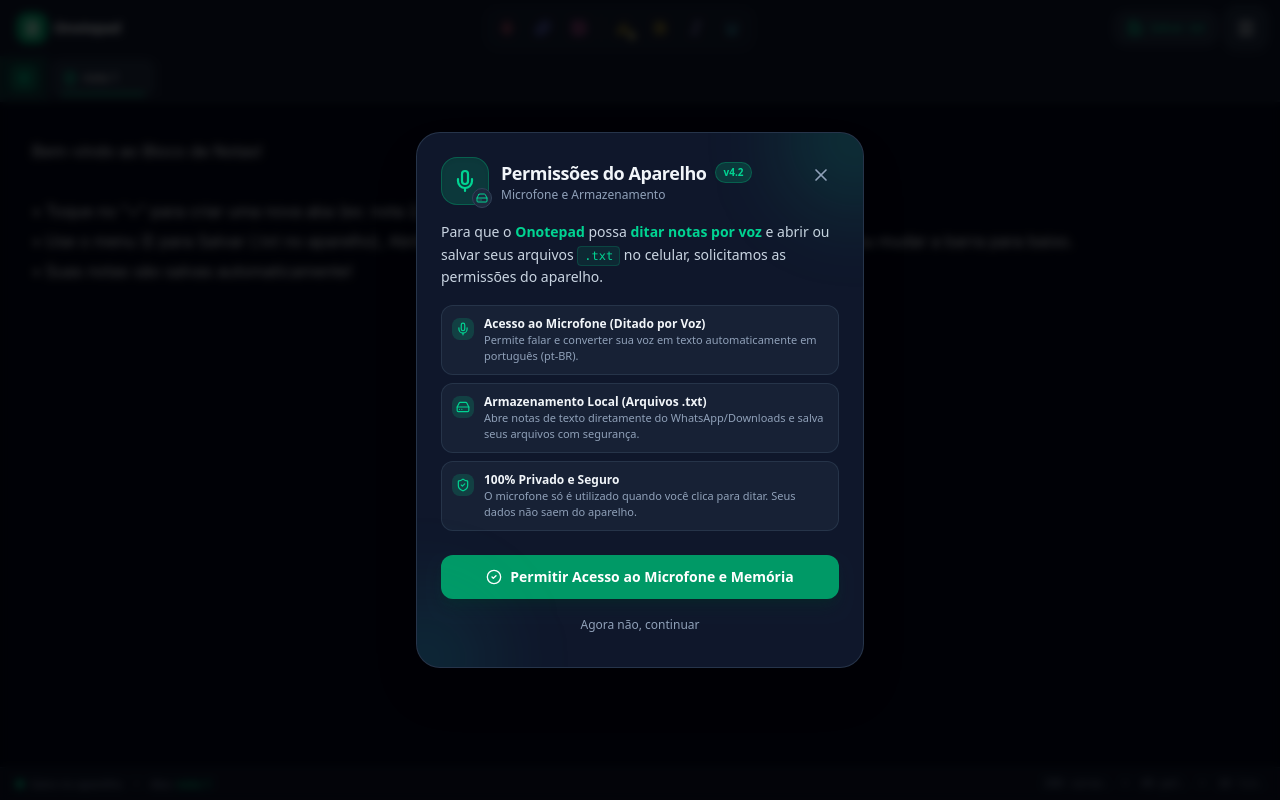
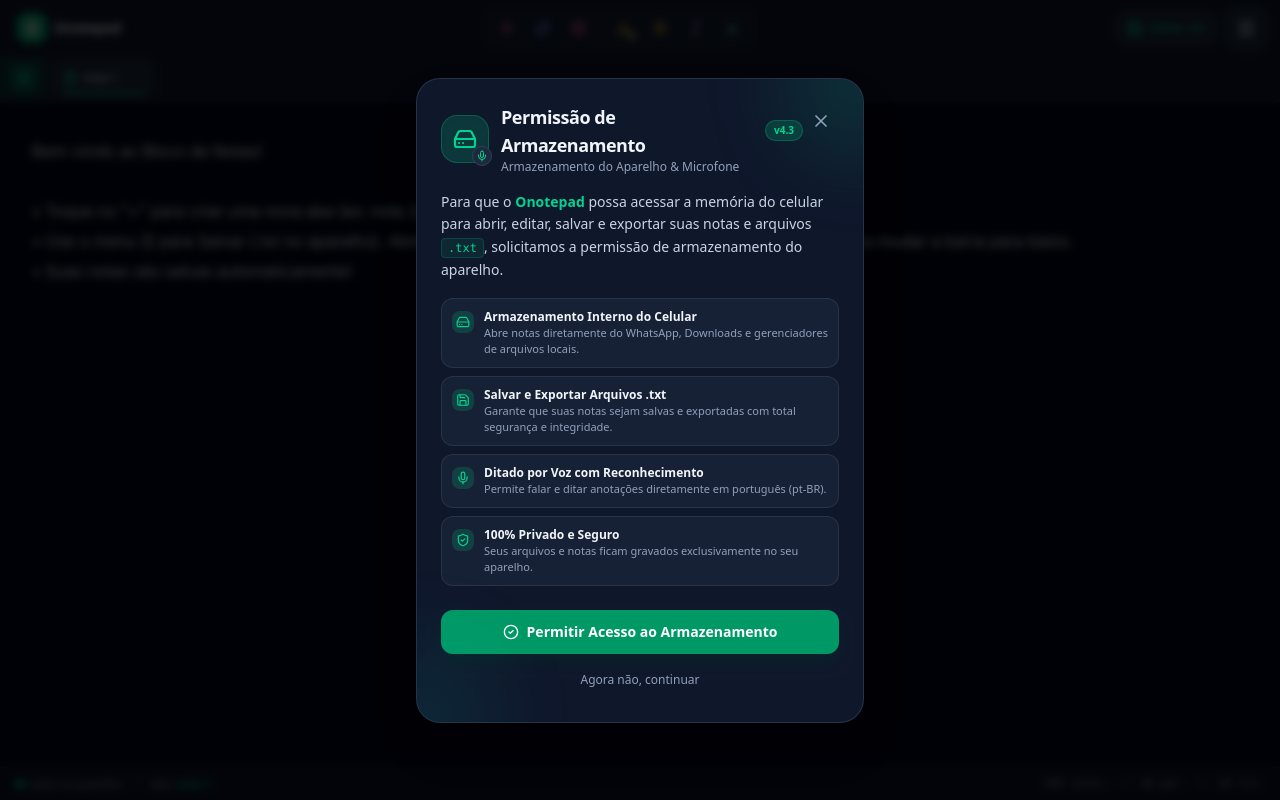
Before and after one commit to Romannoss/Onotepad, a React (Vite) app: page / in a window 1280 px wide. Built offline with nearby package versions, Linux system fonts and the light colour scheme.

Commit message:
chore: bump version to 4.3 and update permissions
Updated app metadata and versioning to reflect the transition to storage-focused permission handling.

```diff
--- a/index.html
+++ b/index.html
@@ -4,9 +4,9 @@
     <meta charset="UTF-8" />
     <meta name="viewport" content="width=device-width, initial-scale=1.0, maximum-scale=1.0, user-scalable=no" />
     <title>Onotepad</title>
-    <meta name="description" content="Aplicativo de bloco de notas em abas para Android v4.2 com solicitação de permissão de microfone e armazenamento ao abrir pela primeira vez, fechar menu por deslizamento para baixo, leitura por voz com Gemini, escrita por voz, atalhos Ctrl+W e Ctrl+T, editor WYSIWYG e pesquisa com IA." />
+    <meta name="description" content="Aplicativo de bloco de notas em abas para Android v4.3 com solicitação de permissão para acessar o armazenamento do aparelho ao abrir pela primeira vez, fechar menu por deslizamento para baixo, leitura e escrita por voz com Gemini, atalhos Ctrl+W e Ctrl+T, editor WYSIWYG e pesquisa com IA." />
     <meta property="og:title" content="Onotepad" />
-    <meta property="og:description" content="Aplicativo de bloco de notas em abas para Android v4.2 com solicitação de permissão de microfone e armazenamento ao abrir pela primeira vez, fechar menu por deslizamento para baixo, leitura por voz com Gemini, escrita por voz, atalhos Ctrl+W e Ctrl+T, editor WYSIWYG e pesquisa com IA." />
+    <meta property="og:description" content="Aplicativo de bloco de notas em abas para Android v4.3 com solicitação de permissão para acessar o armazenamento do aparelho ao abrir pela primeira vez, fechar menu por deslizamento para baixo, leitura e escrita por voz com Gemini, atalhos Ctrl+W e Ctrl+T, editor WYSIWYG e pesquisa com IA." />
     <meta property="og:type" content="website" />
     <meta name="theme-color" content="#1e293b" />
     <!-- Android Roboto & JetBrains Mono Fonts -->
--- a/metadata.json
+++ b/metadata.json
@@ -1,6 +1,6 @@
 {
   "name": "Onotepad",
-  "description": "Aplicativo de bloco de notas em abas para Android v4.2 com solicitação de permissão de microfone e armazenamento ao abrir pela primeira vez, fechar menu por deslizamento para baixo, leitura por voz com Gemini, escrita por voz, atalhos Ctrl+W e Ctrl+T, editor WYSIWYG e pesquisa com IA.",
+  "description": "Aplicativo de bloco de notas em abas para Android v4.3 com solicitação de permissão para acessar o armazenamento do aparelho ao abrir pela primeira vez, fechar menu por deslizamento para baixo, leitura e escrita por voz com Gemini, atalhos Ctrl+W e Ctrl+T, editor WYSIWYG e pesquisa com IA.",
   "requestFramePermissions": ["microphone"],
   "majorCapabilities": ["MAJOR_CAPABILITY_SERVER_SIDE_GEMINI_API"]
 }
--- a/src/App.tsx
+++ b/src/App.tsx
@@ -91,9 +91,9 @@
       document.documentElement.classList.remove('dark');
     }
 
-    // v4.2: Ao abrir o app pela primeira vez, pedir permissão para acessar o microfone e armazenamento do aparelho
-    const hasPromptedPermissions = localStorage.getItem('onotepad_microphone_permission_v4_2');
-    if (!hasPromptedPermissions) {
+    // v4.3: Ao abrir o app pela primeira vez, pedir permissão para acessar o armazenamento do aparelho
+    const hasPromptedStorage = localStorage.getItem('onotepad_storage_permission_v4_3');
+    if (!hasPromptedStorage) {
       const timer = setTimeout(() => {
         setIsStoragePermissionOpen(true);
       }, 700);
@@ -768,12 +768,12 @@
         theme={settings.theme}
       />
 
-      {/* Device Permissions Request Modal (Microphone & Storage - v4.2) */}
+      {/* Storage Permission Request Modal (v4.3) */}
       <StoragePermissionModal
         isOpen={isStoragePermissionOpen}
         onClose={() => setIsStoragePermissionOpen(false)}
         theme={settings.theme}
-        onPermissionGranted={() => addToast('Permissões do microfone e memória ativadas!', 'success')}
+        onPermissionGranted={() => addToast('Permissão de armazenamento confirmada!', 'success')}
       />
 
       {/* Toast Notifications */}
--- a/src/components/GeminiVoiceReaderModal.tsx
+++ b/src/components/GeminiVoiceReaderModal.tsx
@@ -229,7 +229,7 @@
                 <div className="flex items-center gap-2">
                   <h3 className="font-bold text-base tracking-tight">Leitor de Voz Gemini</h3>
                   <span className="text-[10px] font-bold px-2 py-0.5 rounded-full bg-emerald-500/20 text-emerald-400 border border-emerald-500/30">
-                    v4.2
+                    v4.3
                   </span>
                 </div>
                 <p className="text-xs text-slate-400 truncate max-w-[200px]">
--- a/src/components/HamburgerMenu.tsx
+++ b/src/components/HamburgerMenu.tsx
@@ -559,7 +559,7 @@
                     </span>
                   </button>
 
-                  {/* Permissões do Aparelho: Microfone e Armazenamento (v4.2) */}
+                  {/* Permissão de Armazenamento do Aparelho (v4.3) */}
                   {onOpenStoragePermission && (
                     <button
                       id="menu-storage-permission-button"
@@ -571,19 +571,19 @@
                     >
                       <div className="flex items-center gap-3">
                         <div className="relative p-2 rounded-xl bg-emerald-500/20 text-emerald-400 border border-emerald-500/30">
-                          <Mic className="w-4 h-4" />
+                          <HardDrive className="w-4 h-4" />
                         </div>
                         <div className="text-left">
                           <div className="font-semibold text-xs text-slate-100">
-                            Permissões do Aparelho
+                            Armazenamento do Aparelho
                           </div>
                           <div className="text-[10px] text-slate-400">
-                            Microfone (ditado de voz) e armazenamento
+                            Acesso a arquivos .txt, memória e microfone
                           </div>
                         </div>
                       </div>
                       <span className="text-[10px] font-medium px-2 py-0.5 rounded-full bg-emerald-500/20 text-emerald-400 border border-emerald-500/30">
-                        Microfone & Memória
+                        Armazenamento
                       </span>
                     </button>
                   )}
@@ -649,7 +649,7 @@
 
             {/* Bottom info */}
             <div className="mt-4 pt-3 border-t border-slate-800/80 flex items-center justify-between text-[11px] text-slate-400">
-              <span>Bloco de Notas Android • v4.2</span>
+              <span>Bloco de Notas Android • v4.3</span>
               <span className="flex items-center gap-1">
                 <span className="inline-block w-2 h-2 rounded-full bg-emerald-500 animate-pulse" />
                 Salvamento Automático Ativo
--- a/src/components/StoragePermissionModal.tsx
+++ b/src/components/StoragePermissionModal.tsx
@@ -29,30 +29,19 @@
 
   const handleGrantPermission = async () => {
     try {
-      // 1. Mark in localStorage so it does not ask again on next app launches
-      localStorage.setItem('onotepad_microphone_permission_v4_2', 'granted');
-      localStorage.setItem('onotepad_storage_permission_v4_2', 'granted');
+      // 1. Mark in localStorage for v4.3 so it does not ask again on next app launches
+      localStorage.setItem('onotepad_storage_permission_v4_3', 'granted');
+      localStorage.setItem('onotepad_microphone_permission_v4_3', 'granted');
 
-      // 2. Request browser / WebView microphone permission prompt
-      if (navigator.mediaDevices && typeof navigator.mediaDevices.getUserMedia === 'function') {
-        try {
-          const stream = await navigator.mediaDevices.getUserMedia({ audio: true });
-          // Stop all audio tracks immediately after granting
-          stream.getTracks().forEach((track) => track.stop());
-        } catch (mediaErr) {
-          console.warn('Web mediaDevices prompt notice:', mediaErr);
-        }
-      }
-
-      // 3. Trigger native Android OS permissions dialog via bridge
+      // 2. Trigger native Android OS storage & microphone permissions dialog via bridge
       const androidBridge = (
         window as unknown as {
           AndroidFileBridge?: {
+            requestStoragePermission?: () => void;
             requestMicrophonePermission?: () => void;
-            requestStoragePermission?: () => void;
             requestAllAppPermissions?: () => void;
+            hasStoragePermission?: () => boolean;
             hasMicrophonePermission?: () => boolean;
-            hasStoragePermission?: () => boolean;
           };
         }
       ).AndroidFileBridge;
@@ -61,12 +50,22 @@
         if (typeof androidBridge.requestAllAppPermissions === 'function') {
           androidBridge.requestAllAppPermissions();
         } else {
+          if (typeof androidBridge.requestStoragePermission === 'function') {
+            androidBridge.requestStoragePermission();
+          }
           if (typeof androidBridge.requestMicrophonePermission === 'function') {
             androidBridge.requestMicrophonePermission();
           }
-          if (typeof androidBridge.requestStoragePermission === 'function') {
-            androidBridge.requestStoragePermission();
-          }
+        }
+      }
+
+      // 3. Request browser / WebView microphone permission prompt if available
+      if (navigator.mediaDevices && typeof navigator.mediaDevices.getUserMedia === 'function') {
+        try {
+          const stream = await navigator.mediaDevices.getUserMedia({ audio: true });
+          stream.getTracks().forEach((track) => track.stop());
+        } catch (mediaErr) {
+          console.warn('Web mediaDevices prompt notice:', mediaErr);
         }
       }
     } catch (e) {
@@ -81,8 +80,8 @@
 
   const handleDismiss = () => {
     try {
-      localStorage.setItem('onotepad_microphone_permission_v4_2', 'dismissed');
-      localStorage.setItem('onotepad_storage_permission_v4_2', 'dismissed');
+      localStorage.setItem('onotepad_storage_permission_v4_3', 'dismissed');
+      localStorage.setItem('onotepad_microphone_permission_v4_3', 'dismissed');
     } catch (e) {
       console.warn('Permission dismiss:', e);
     }
@@ -122,19 +121,19 @@
             <div className="flex items-start justify-between relative">
               <div className="flex items-center gap-3">
                 <div className="relative w-12 h-12 rounded-2xl bg-emerald-500/20 border border-emerald-500/30 flex items-center justify-center text-emerald-400 shrink-0 shadow-inner">
-                  <Mic className="w-6 h-6 stroke-[2.2]" />
+                  <HardDrive className="w-6 h-6 stroke-[2.2]" />
                   <div className="absolute -bottom-1 -right-1 w-5 h-5 rounded-full bg-slate-800 border border-slate-700 flex items-center justify-center text-emerald-400">
-                    <HardDrive className="w-3 h-3" />
+                    <Mic className="w-3 h-3" />
                   </div>
                 </div>
                 <div>
                   <div className="flex items-center gap-2">
-                    <h2 className="text-lg font-bold tracking-tight">Permissões do Aparelho</h2>
+                    <h2 className="text-lg font-bold tracking-tight">Permissão de Armazenamento</h2>
                     <span className="text-[10px] font-bold px-2 py-0.5 rounded-full bg-emerald-500/20 text-emerald-400 border border-emerald-500/30">
-                      v4.2
+                      v4.3
                     </span>
                   </div>
-                  <p className="text-xs text-slate-400">Microfone e Armazenamento</p>
+                  <p className="text-xs text-slate-400">Armazenamento do Aparelho & Microfone</p>
                 </div>
               </div>
 
@@ -151,12 +150,50 @@
             {/* Body Explanation */}
             <div className="mt-4 space-y-3">
               <p className={`text-sm leading-relaxed ${isDark ? 'text-slate-300' : 'text-slate-600'}`}>
-                Para que o <strong className="text-emerald-400">Onotepad</strong> possa <strong className="text-emerald-400">ditar notas por voz</strong> e abrir ou salvar seus arquivos <code className="px-1.5 py-0.5 rounded text-xs bg-emerald-500/10 text-emerald-400 border border-emerald-500/20">.txt</code> no celular, solicitamos as permissões do aparelho.
+                Para que o <strong className="text-emerald-400">Onotepad</strong> possa acessar a memória do celular para abrir, editar, salvar e exportar suas notas e arquivos <code className="px-1.5 py-0.5 rounded text-xs bg-emerald-500/10 text-emerald-400 border border-emerald-500/20">.txt</code>, solicitamos a permissão de armazenamento do aparelho.
               </p>
 
               {/* Feature Points */}
               <div className="space-y-2 pt-1">
-                {/* Microfone Feature */}
+                {/* Armazenamento Principal Feature */}
+                <div
+                  className={`flex items-start gap-2.5 p-2.5 rounded-xl border text-xs ${
+                    isDark
+                      ? 'bg-slate-800/60 border-slate-700/60 text-slate-300'
+                      : 'bg-slate-50 border-slate-200 text-slate-700'
+                  }`}
+                >
+                  <div className="p-1 rounded-lg bg-emerald-500/20 text-emerald-400 shrink-0 mt-0.5">
+                    <HardDrive className="w-3.5 h-3.5" />
+                  </div>
+                  <div>
+                    <span className="font-semibold block text-slate-100">Armazenamento Interno do Celular</span>
+                    <span className="text-slate-400 text-[11px]">
+                      Abre notas diretamente do WhatsApp, Downloads e gerenciadores de arquivos locais.
+                    </span>
+                  </div>
+                </div>
+
+                {/* Salvar .txt */}
+                <div
+                  className={`flex items-start gap-2.5 p-2.5 rounded-xl border text-xs ${
+                    isDark
+                      ? 'bg-slate-800/60 border-slate-700/60 text-slate-300'
+                      : 'bg-slate-50 border-slate-200 text-slate-700'
+                  }`}
+                >
+                  <div className="p-1 rounded-lg bg-emerald-500/20 text-emerald-400 shrink-0 mt-0.5">
+                    <Save className="w-3.5 h-3.5" />
+                  </div>
+                  <div>
+                    <span className="font-semibold block text-slate-100">Salvar e Exportar Arquivos .txt</span>
+                    <span className="text-slate-400 text-[11px]">
+                      Garante que suas notas sejam salvas e exportadas com total segurança e integridade.
+                    </span>
+                  </div>
+                </div>
+
+                {/* Ditado por Voz */}
                 <div
                   className={`flex items-start gap-2.5 p-2.5 rounded-xl border text-xs ${
                     isDark
@@ -168,28 +205,9 @@
                     <Mic className="w-3.5 h-3.5" />
                   </div>
                   <div>
-                    <span className="font-semibold block text-slate-100">Acesso ao Microfone (Ditado por Voz)</span>
+                    <span className="font-semibold block text-slate-100">Ditado por Voz com Reconhecimento</span>
                     <span className="text-slate-400 text-[11px]">
-                      Permite falar e converter sua voz em texto automaticamente em português (pt-BR).
-                    </span>
-                  </div>
-                </div>
-
-                {/* Armazenamento Feature */}
-                <div
-                  className={`flex items-start gap-2.5 p-2.5 rounded-xl border text-xs ${
-                    isDark
-                      ? 'bg-slate-800/60 border-slate-700/60 text-slate-300'
-                      : 'bg-slate-50 border-slate-200 text-slate-700'
-                  }`}
-                >
-                  <div className="p-1 rounded-lg bg-emerald-500/20 text-emerald-400 shrink-0 mt-0.5">
-                    <HardDrive className="w-3.5 h-3.5" />
-                  </div>
-                  <div>
-                    <span className="font-semibold block text-slate-100">Armazenamento Local (Arquivos .txt)</span>
-                    <span className="text-slate-400 text-[11px]">
-                      Abre notas de texto diretamente do WhatsApp/Downloads e salva seus arquivos com segurança.
+                      Permite falar e ditar anotações diretamente em português (pt-BR).
                     </span>
                   </div>
                 </div>
@@ -208,7 +226,7 @@
                   <div>
                     <span className="font-semibold block text-slate-100">100% Privado e Seguro</span>
                     <span className="text-slate-400 text-[11px]">
-                      O microfone só é utilizado quando você clica para ditar. Seus dados não saem do aparelho.
+                      Seus arquivos e notas ficam gravados exclusivamente no seu aparelho.
                     </span>
                   </div>
                 </div>
@@ -223,7 +241,7 @@
                 className="w-full flex items-center justify-center gap-2 py-3 px-4 rounded-xl bg-emerald-600 hover:bg-emerald-500 active:bg-emerald-700 text-white font-semibold text-sm shadow-lg shadow-emerald-950/40 transition active:scale-[0.98]"
               >
                 <CheckCircle2 className="w-4 h-4" />
-                <span>Permitir Acesso ao Microfone e Memória</span>
+                <span>Permitir Acesso ao Armazenamento</span>
               </button>
 
               <button
```
Also changed, not shown: 3 other files (tests, documents, lock files or other folders).
